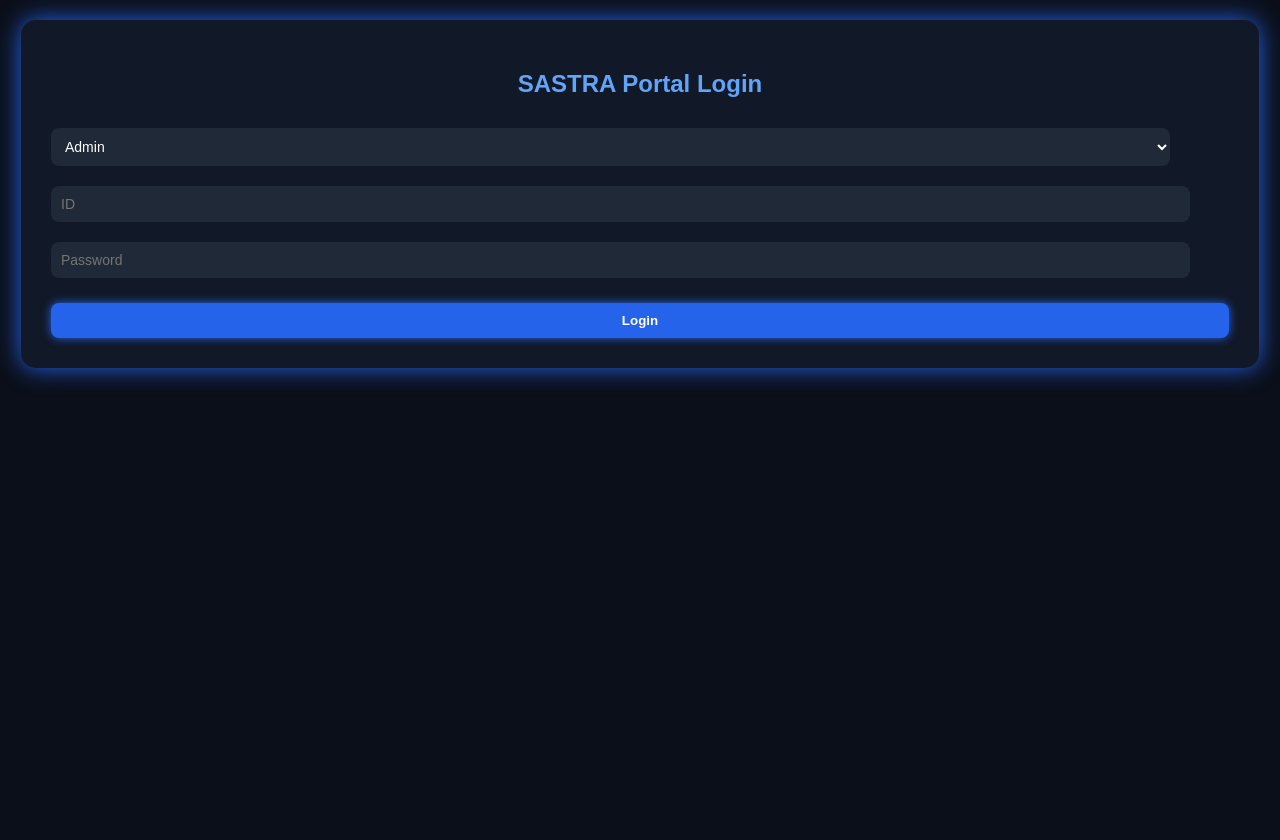
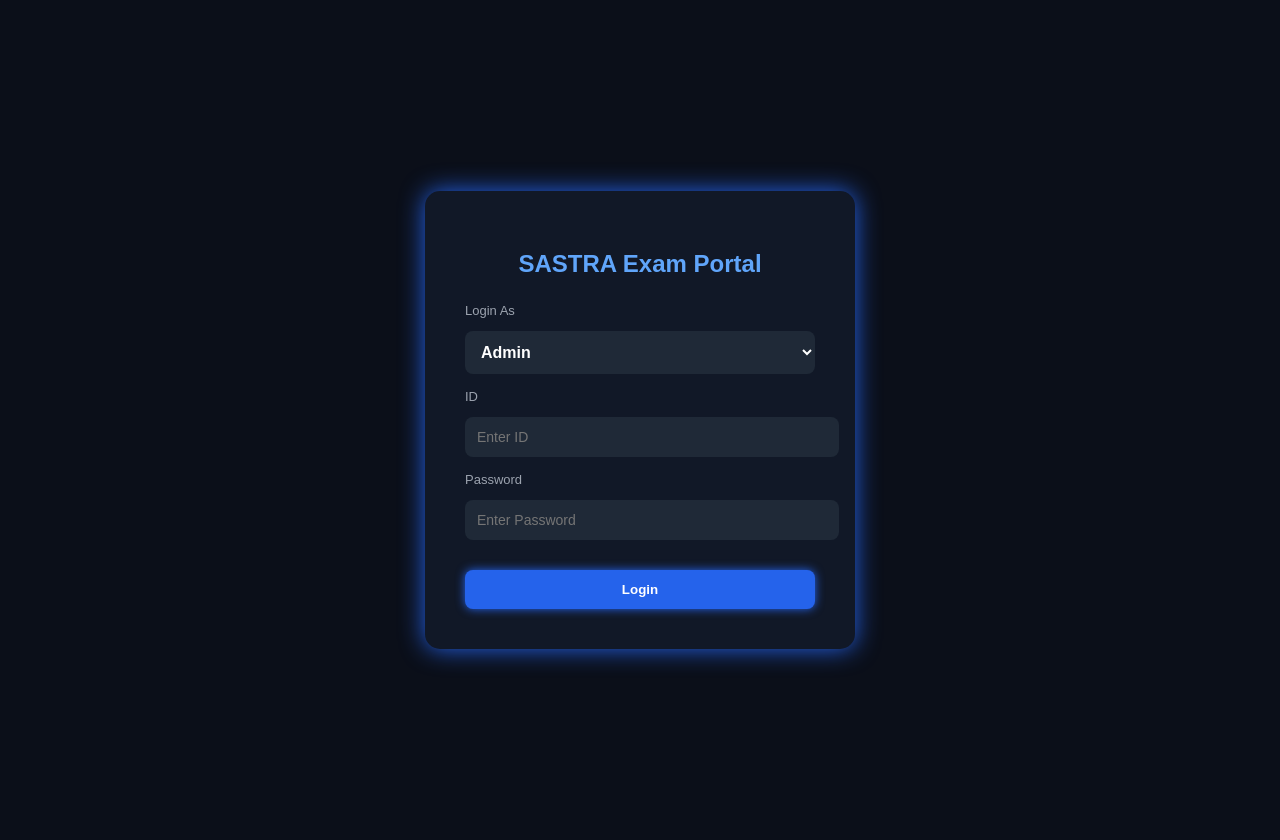
Before and after one commit to Abishekus01/absent_list_CIA, a Flask app: page / in a window 1280 px wide. Before the commit the page ends 386 px from the top, so only its background shows below. Run offline with Flask 3, Linux system fonts and the light colour scheme.

Commit message:
design done successfully

```diff
--- a/static/style.css
+++ b/static/style.css
@@ -131,3 +131,69 @@ th, td {
     padding: 15px;
   }
 }
+
+/* 🔐 LOGIN PAGE STYLING */
+
+.login-wrapper {
+  display: flex;
+  justify-content: center;
+  align-items: center;
+  height: 100vh;
+}
+
+.login-card {
+  background: #111827;
+  padding: 40px;
+  border-radius: 15px;
+  width: 350px;
+  box-shadow: 0 0 25px #2563eb;
+  text-align: center;
+}
+
+.login-card h2 {
+  margin-bottom: 25px;
+  color: #60a5fa;
+}
+
+.input-field {
+  width: 100%;
+  padding: 12px;
+  margin: 8px 0 15px 0;
+  border: none;
+  border-radius: 8px;
+  background: #1f2937;
+  color: white;
+  font-size: 14px;
+}
+
+/* 🔽 Bigger dropdown font for role */
+.role-select {
+  font-size: 16px;
+  font-weight: bold;
+}
+
+/* 🧾 Labels */
+.login-card label {
+  display: block;
+  text-align: left;
+  font-size: 13px;
+  margin-bottom: 5px;
+  color: #9ca3af;
+}
+
+/* 🔘 Login Button */
+.login-card button {
+  width: 100%;
+  padding: 12px;
+  background: #2563eb;
+  border: none;
+  border-radius: 8px;
+  color: white;
+  font-weight: bold;
+  cursor: pointer;
+  box-shadow: 0 0 10px #2563eb;
+}
+
+.login-card button:hover {
+  background: #1d4ed8;
+}
--- a/templates/login.html
+++ b/templates/login.html
@@ -1,28 +1,40 @@
 <!DOCTYPE html>
 <html>
 <head>
-  <title>SASTRA Portal Login</title>
+  <title>SASTRA Exam Portal Login</title>
   <link rel="stylesheet" href="{{ url_for('static', filename='style.css') }}">
 </head>
 <body>
-  <div class="container">
-    <h2>SASTRA Portal Login</h2>
+
+<div class="login-wrapper">
+
+  <div class="login-card">
+    <h2>SASTRA Exam Portal</h2>
 
     <form method="POST">
-      <select name="role">
+
+      <label>Login As</label>
+      <select name="role" class="input-field role-select" required>
         <option value="admin">Admin</option>
         <option value="staff">Staff</option>
       </select>
 
-      <input type="text" name="loginId" placeholder="ID" required>
-      <input type="password" name="loginPass" placeholder="Password" required>
+      <label>ID</label>
+      <input type="text" name="loginId" class="input-field" placeholder="Enter ID" required>
+
+      <label>Password</label>
+      <input type="password" name="loginPass" class="input-field" placeholder="Enter Password" required>
 
       <button type="submit">Login</button>
 
       {% if error %}
         <p class="error">{{ error }}</p>
       {% endif %}
+
     </form>
   </div>
+
+</div>
+
 </body>
 </html>
```
